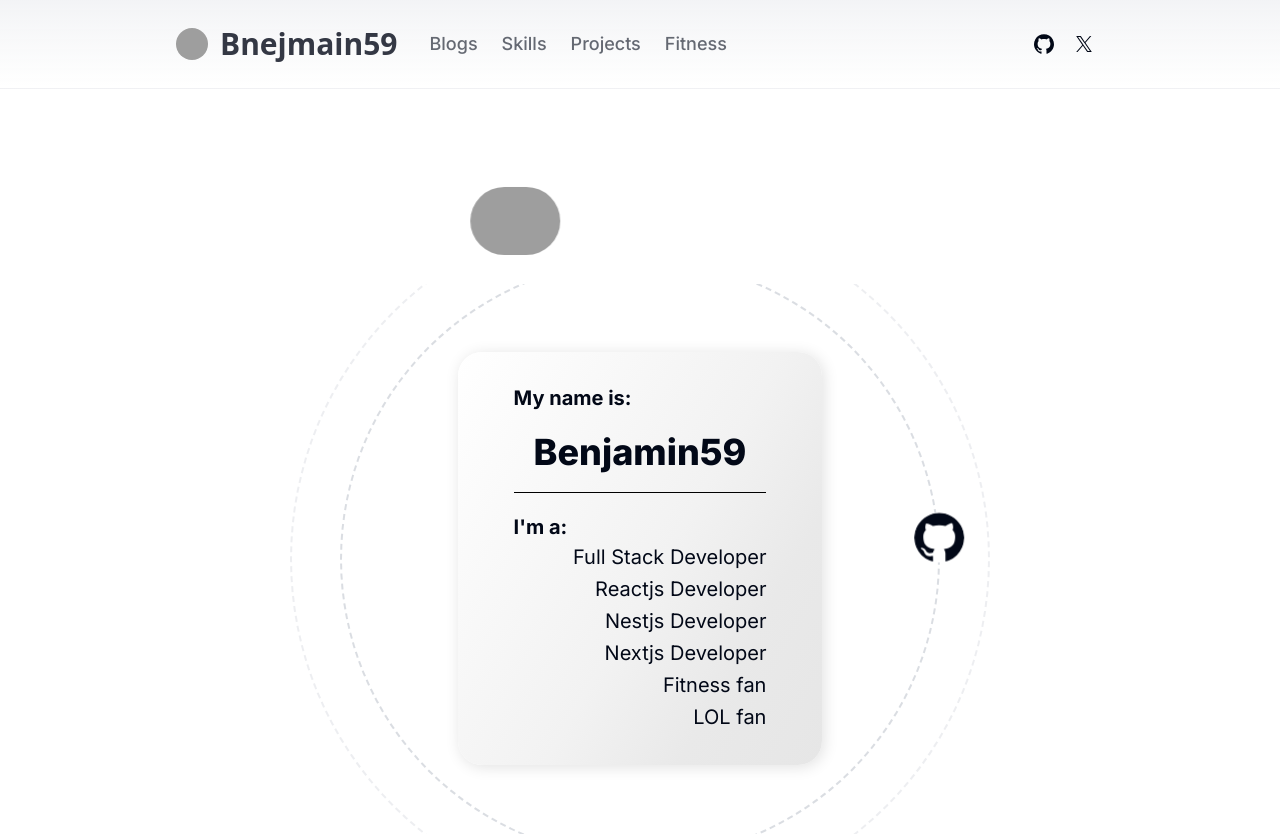
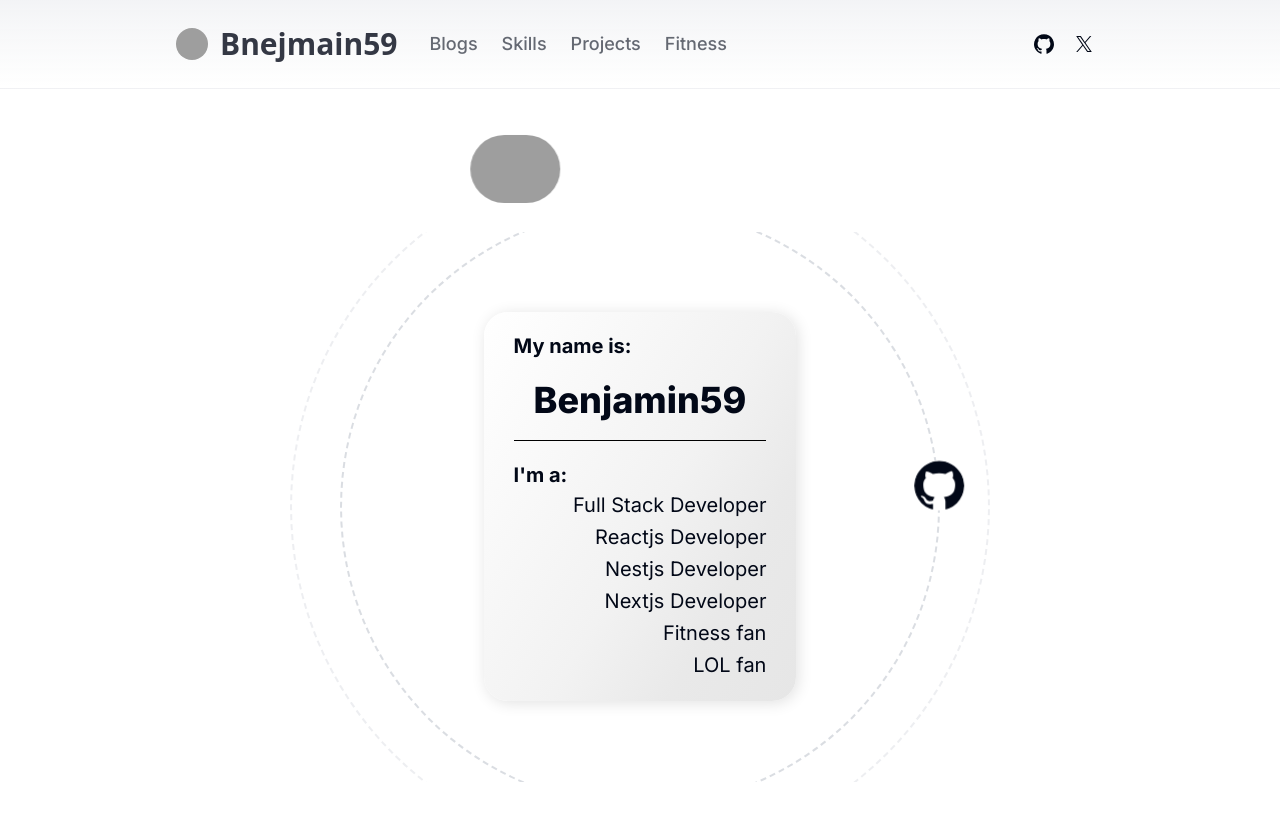
Before and after one commit to BenjaminWu-59/blog-benjamin59, a Next.js app: page / in a window 1280 px wide. Shown: the top 836 px of the page. Built offline with nearby package versions, Linux system fonts and the light colour scheme; grey boxes are pictures that could not be loaded; a web font is replaced by a local one.

Commit message:
deploy test

```diff
--- a/app/page.tsx
+++ b/app/page.tsx
@@ -21,7 +21,7 @@ const Home: React.FC = () => {
 
   return (
     <>
-      <section className="w-full px-4 py-48 lg:px-16 xl:px-32 2xl:px-44 relative z-10 my-12 md:mt-40 md:mb-12 flex flex-wrap-reverse md:flex-nowrap justify-items-center justify-around items-center gap-16">
+      <section className="z-10 w-full px-4 py-[200px] my-28 relative flex flex-wrap-reverse justify-items-center justify-around items-center">
         <PersonalAnimate />
         <PersonalCard />
       </ section>
--- a/components/PersonalInfo.tsx
+++ b/components/PersonalInfo.tsx
@@ -1,6 +1,7 @@
 "use client";
 import React, { useState } from "react";
 import { useMotionValue, useSpring, motion } from 'framer-motion'
+import PersonalAnimate from "./PersonalAnimate";
 
 const PersonalCard = () => {
   const [selectedIndex, setSelectedIndex] = useState<number | null>(null);
@@ -50,7 +51,7 @@ const PersonalCard = () => {
           onMouseLeave={handleMouseLeave}
           className="flex items-center justify-center cursor-pointer relative"
         >
-          <div className="z-10 px-14 py-8 rounded-3xl gray-gradient shadow-custom">
+          <div className="z-10 px-[30px] py-[20px] rounded-3xl gray-gradient shadow-custom">
             <p className="text-xl font-bold">My name is:</p>
             <p className="p-5 text-center text-4xl font-extrabold">Benjamin59</p>
             <hr className="pt-5 border-t-3 border-black" />
@@ -59,7 +60,7 @@ const PersonalCard = () => {
               {intoductionList.map((item, index) => (
                 <div
                   key={index}
-                  className={`z-10 text-xl py-[2px] relative w-full text-right ${selectedIndex === index ? 'font-extrabold text-hover-color' : selectedIndex !== null ? 'opacity-50' : ''}`}
+                  className={`z-10 text-xl py-[2px] w-full text-right ${selectedIndex === index ? 'font-extrabold text-hover-color' : selectedIndex !== null ? 'opacity-50' : ''}`}
                   onMouseEnter={() => setSelectedIndex(index)}
                   onMouseLeave={() => setSelectedIndex(null)}
                   style={{ transition: 'all 0.3s ease' }}
```
